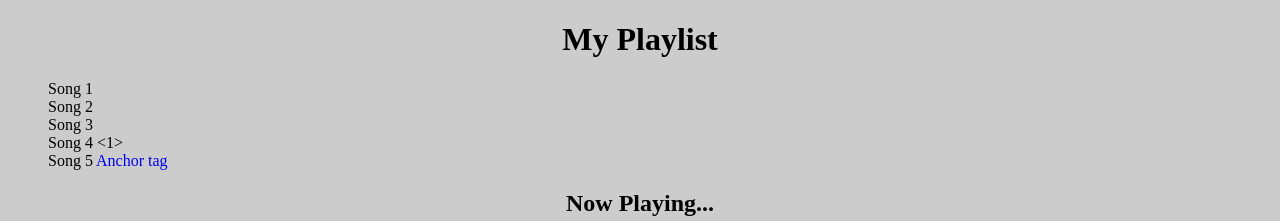
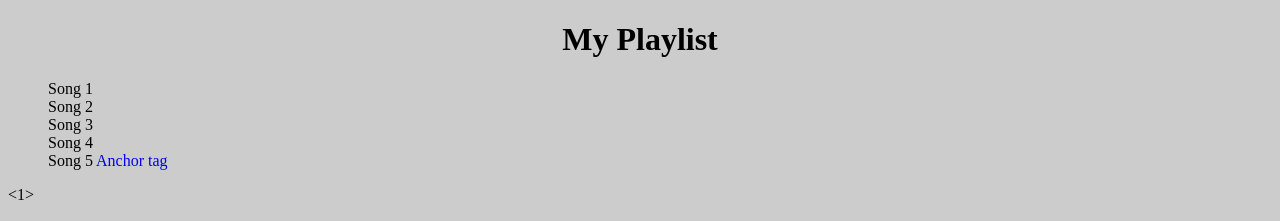
Before and after one commit to acciojob/my-playlist-arshad012, a website: page main.html in a window 1280 px wide. Shown: the top 221 px of the page. Drawn offline with Linux system fonts and the light colour scheme.

Commit message:
created a submission

```diff
--- a/main.html
+++ b/main.html
@@ -13,11 +13,12 @@
 		<li>Song 1</li>
 		<li>Song 2</li>
 		<li>Song 3</li>
-		<li>Song 4 <1></1> </li>
+		<li>Song 4</li>
 		<li>Song 5
 			<a href='#' target='_blank'>Anchor tag</a>
 		</li>
 	</ul>
+	<1></1>
 
 
 
@@ -33,7 +34,7 @@
 		</audio>
 	</div>
 
-
+	<1></1>
 
 
     <script type="text/javascript" src="./script.js">
```
